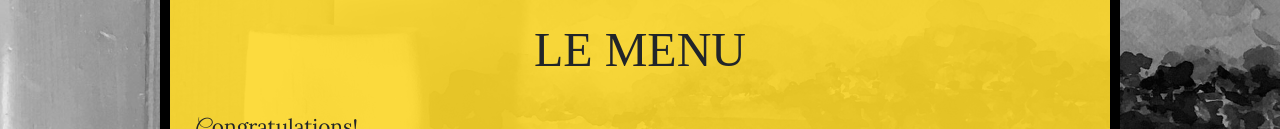
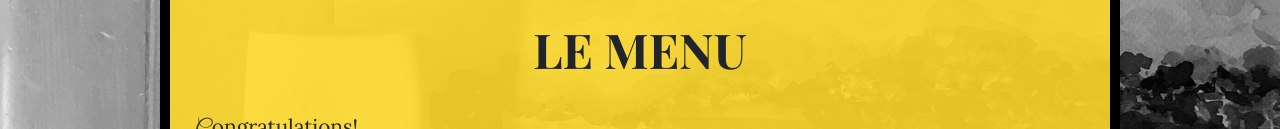
Before and after one commit to lxgmenu/menu, a plain HTML site: page index.html in a window 1280 px wide. Shown: the part 287-416 px from the top of the page. Drawn offline with nearby package versions, Linux system fonts and the light colour scheme.

Commit message:
Update style.css

```diff
--- a/assets/css/style.css
+++ b/assets/css/style.css
@@ -8,7 +8,7 @@ p {
 }
 
 h1 {
-    font-family: "Gentium Book Basic", serif;
+    font-family: 'Playfair Display', serif;
 }
 
 h6 {
```
